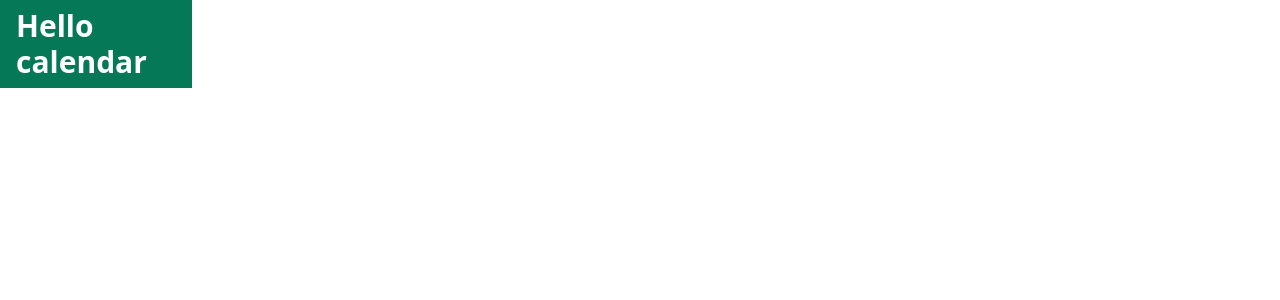
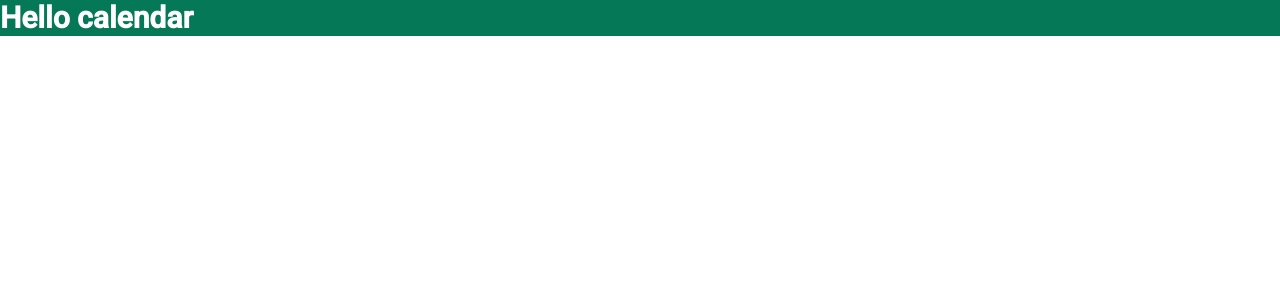
Before and after one commit to Rodolfho7/angular-calendar, an Angular app: page / in a window 1280 px wide. Shown: the top 300 px of the page. Built offline with nearby package versions, Linux system fonts and the light colour scheme.

Commit message:
[feature] add angular material

```diff
--- a/package.json
+++ b/package.json
@@ -11,10 +11,12 @@
   "private": true,
   "dependencies": {
     "@angular/animations": "~13.2.0",
+    "@angular/cdk": "^13.3.5",
     "@angular/common": "~13.2.0",
     "@angular/compiler": "~13.2.0",
     "@angular/core": "~13.2.0",
     "@angular/forms": "~13.2.0",
+    "@angular/material": "^13.3.5",
     "@angular/platform-browser": "~13.2.0",
     "@angular/platform-browser-dynamic": "~13.2.0",
     "@angular/router": "~13.2.0",
--- a/src/app/app.component.html
+++ b/src/app/app.component.html
@@ -1,3 +1,3 @@
-<h1 class="text-3xl font-bold bg-emerald-700 text-white px-4 py-2 w-48">
+<h1 class="text-3xl font-bold bg-emerald-700 text-white">
   Hello calendar
 </h1>
--- a/src/app/app.module.ts
+++ b/src/app/app.module.ts
@@ -3,6 +3,7 @@
 
 import { AppRoutingModule } from './app-routing.module';
 import { AppComponent } from './app.component';
+import { BrowserAnimationsModule } from '@angular/platform-browser/animations';
 
 @NgModule({
   declarations: [
@@ -10,7 +11,8 @@
   ],
   imports: [
     BrowserModule,
-    AppRoutingModule
+    AppRoutingModule,
+    BrowserAnimationsModule
   ],
   providers: [],
   bootstrap: [AppComponent]
--- a/src/index.html
+++ b/src/index.html
@@ -6,6 +6,9 @@
   <base href="/">
   <meta name="viewport" content="width=device-width, initial-scale=1">
   <link rel="icon" type="image/x-icon" href="favicon.ico">
+  <link rel="preconnect" href="https://fonts.gstatic.com">
+  <link href="https://fonts.googleapis.com/css2?family=Roboto:wght@300;400;500&display=swap" rel="stylesheet">
+  <link href="https://fonts.googleapis.com/icon?family=Material+Icons" rel="stylesheet">
 </head>
 <body>
   <app-root></app-root>
--- a/src/styles.scss
+++ b/src/styles.scss
@@ -1,3 +1,41 @@
+
+// Custom Theming for Angular Material
+// For more information: https://material.angular.io/guide/theming
+@use '@angular/material' as mat;
+// Plus imports for other components in your app.
+
+// Include the common styles for Angular Material. We include this here so that you only
+// have to load a single css file for Angular Material in your app.
+// Be sure that you only ever include this mixin once!
+@include mat.core();
+
+// Define the palettes for your theme using the Material Design palettes available in palette.scss
+// (imported above). For each palette, you can optionally specify a default, lighter, and darker
+// hue. Available color palettes: https://material.io/design/color/
+$angular-calendar-primary: mat.define-palette(mat.$indigo-palette);
+$angular-calendar-accent: mat.define-palette(mat.$pink-palette, A200, A100, A400);
+
+// The warn palette is optional (defaults to red).
+$angular-calendar-warn: mat.define-palette(mat.$red-palette);
+
+// Create the theme object. A theme consists of configurations for individual
+// theming systems such as "color" or "typography".
+$angular-calendar-theme: mat.define-light-theme((
+  color: (
+    primary: $angular-calendar-primary,
+    accent: $angular-calendar-accent,
+    warn: $angular-calendar-warn,
+  )
+));
+
+// Include theme styles for core and each component used in your app.
+// Alternatively, you can import and @include the theme mixins for each component
+// that you are using.
+@include mat.all-component-themes($angular-calendar-theme);
+
 @import 'tailwindcss/base';
 @import 'tailwindcss/components';
 @import 'tailwindcss/utilities';
+
+html, body { height: 100%; }
+body { margin: 0; font-family: Roboto, "Helvetica Neue", sans-serif; }
```
Also changed, not shown: 1 other file (tests, documents, lock files or other folders).
